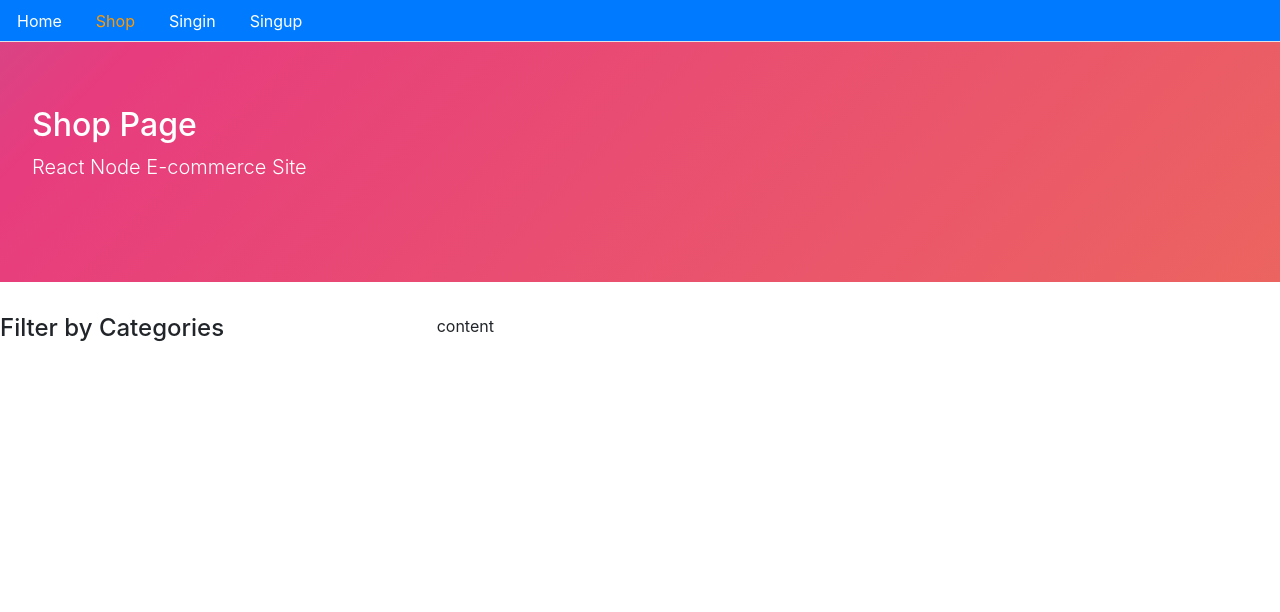
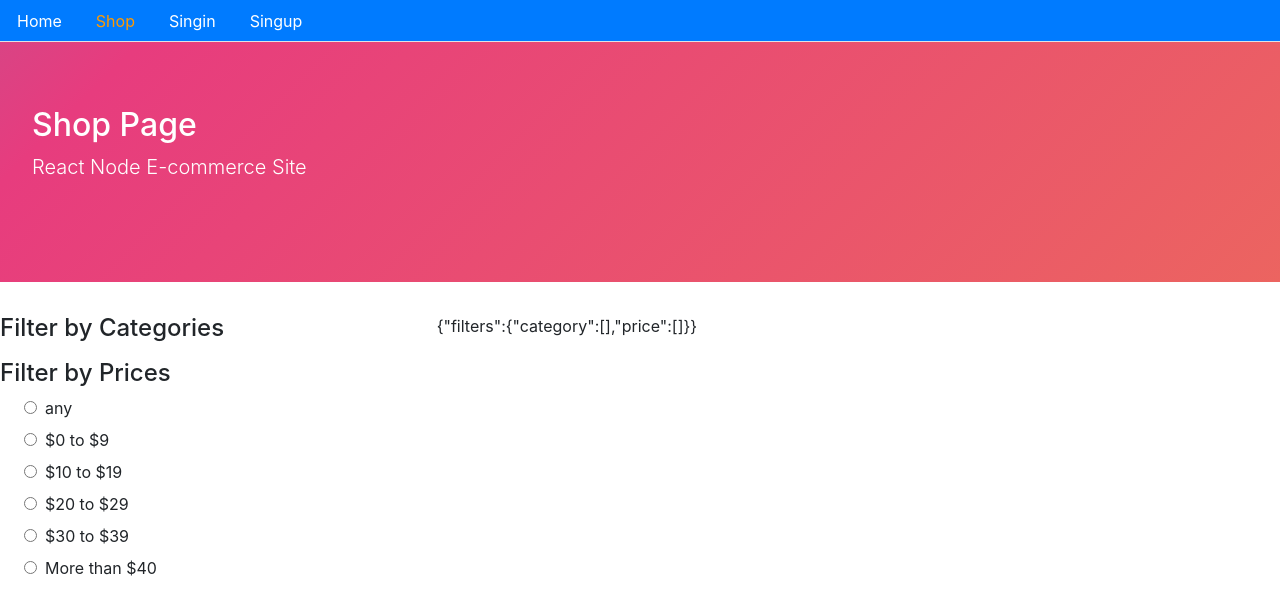
Before and after one commit to johny4437/mern-stack-ecom, a React (Create React App) app in the folder frontend/: page /shop in a window 1280 px wide. Shown: the top 612 px of the page. Built offline with nearby package versions, Linux system fonts and the light colour scheme; no server answers.

Commit message:
FRONTEND

```diff
--- a/frontend/src/core/CheckBox.js
+++ b/frontend/src/core/CheckBox.js
@@ -1,10 +1,26 @@
 import React,{useState, useEffect} from 'react'
 
-function CheckBox({categories}) {
+function CheckBox({categories, handleFilters}) {
+
+     const [checked, setChecked] = useState([]);
+     const handleToggle = c => () =>{
+            const currentCategoryId = checked.indexOf(c);
+            const newCategoryId = [...checked];
+
+            if( currentCategoryId === -1) {
+                newCategoryId.push(c)
+            }else{
+                newCategoryId.splice(currentCategoryId, 1)
+            }
+      //  console.log(newCategoryId)
+        setChecked(newCategoryId)
+        handleFilters(newCategoryId);
+
+     }
     return (
         categories.map((c, i) =>(
             <li key={i} className="list-unstyled">
-                <input type="checkbox" className="form-check-input" />
+                <input  onChange={handleToggle(c._id)} value={checked.indexOf(c._id===-1)} type="checkbox" className="form-check-input" />
                 <label className="form-check-name">{c.name}</label>
             </li>
         ))
--- /dev/null
+++ b/frontend/src/core/RadioBox.js
@@ -0,0 +1,27 @@
+import React,{useState, useEffect} from 'react';
+
+
+function RadioBox({prices, handleFilters}){
+    const[values, setValues] = useState(0);
+
+    const handleChange =(e) =>{
+        handleFilters(e.target.value);
+        setValues(e.target.value);
+    }
+
+    return (
+        prices.map((p, i) =>(
+            <div key={i} >
+                <input  onChange={handleChange}
+                value={`${p._id}`}
+                name={p}
+                 type="radio"
+                 className="mr-2 ml-4" />
+                <label className="form-check-name">{p.name}</label>
+            </div>
+        ))
+    )
+
+}
+
+export default RadioBox;
--- a/frontend/src/core/Shop.js
+++ b/frontend/src/core/Shop.js
@@ -3,10 +3,15 @@ import Layout from './Layout';
 import {getCategories} from './apiCore';
 import Card from  './Card';
 import CheckBox from './CheckBox';
+import RadioBox from './RadioBox';
+import prices from './fixedPrices';
 
 
 function Shop() {
 
+    const [myFilters, setMyFilters] = useState({
+        filters:{category:[], price:[]}
+    })
     const [categories, setCategories] = useState([]);
     const [error, setError] = useState(false);
 
@@ -23,17 +28,39 @@ function Shop() {
     useEffect(()=>{
         init()
     },[]);
+
+    const handleFilters = (filters, filtersBy) =>{
+        // console.log("SHOP",filters, filtersBy)
+
+        const newFilters = {...myFilters};
+        newFilters.filters[filtersBy] = filters;
+        setMyFilters(newFilters);
+    }
     return (
         <Layout title="Shop Page" description="React Node E-commerce Site">
             <div className="row">
                 <div className="col-4">
                     <h4>Filter by Categories</h4>
                     <ul>
-                        <  CheckBox categories={categories}/>
+                        <  CheckBox
+                        categories={categories}
+                        handleFilters={filters =>{
+                            handleFilters(filters,'category')
+                        }}
+                        />
                     </ul>
+                    <h4>Filter by Prices</h4>
+                    <div>
+                        <  RadioBox
+                        prices={prices}
+                        handleFilters={filters =>{
+                            handleFilters(filters,'prices')
+                        }}
+                        />
+                    </div>
                 </div>
-                <div className="col-4">
-                        content
+                <div className="col-8">
+                       {JSON.stringify(myFilters)}
                 </div>
             </div>
         </Layout>
--- /dev/null
+++ b/frontend/src/core/fixedPrices.js
@@ -0,0 +1,41 @@
+ const prices = [
+    {
+        _id:0,
+        name:"any",
+        array:[]
+
+    },
+    {
+        _id:1,
+        name:"$0 to $9",
+        array:[0,9]
+
+    },
+    {
+        _id:2,
+        name:"$10 to $19",
+        array:[10,19]
+
+    },
+    {
+        _id:3,
+        name:"$20 to $29",
+        array:[20,29]
+
+    },
+    {
+        _id:4,
+        name:"$30 to $39",
+        array:[30,39]
+
+    },
+    {
+        _id:5,
+        name:"More than $40",
+        array:[40,99]
+
+    }
+];
+
+
+export default prices;
```
